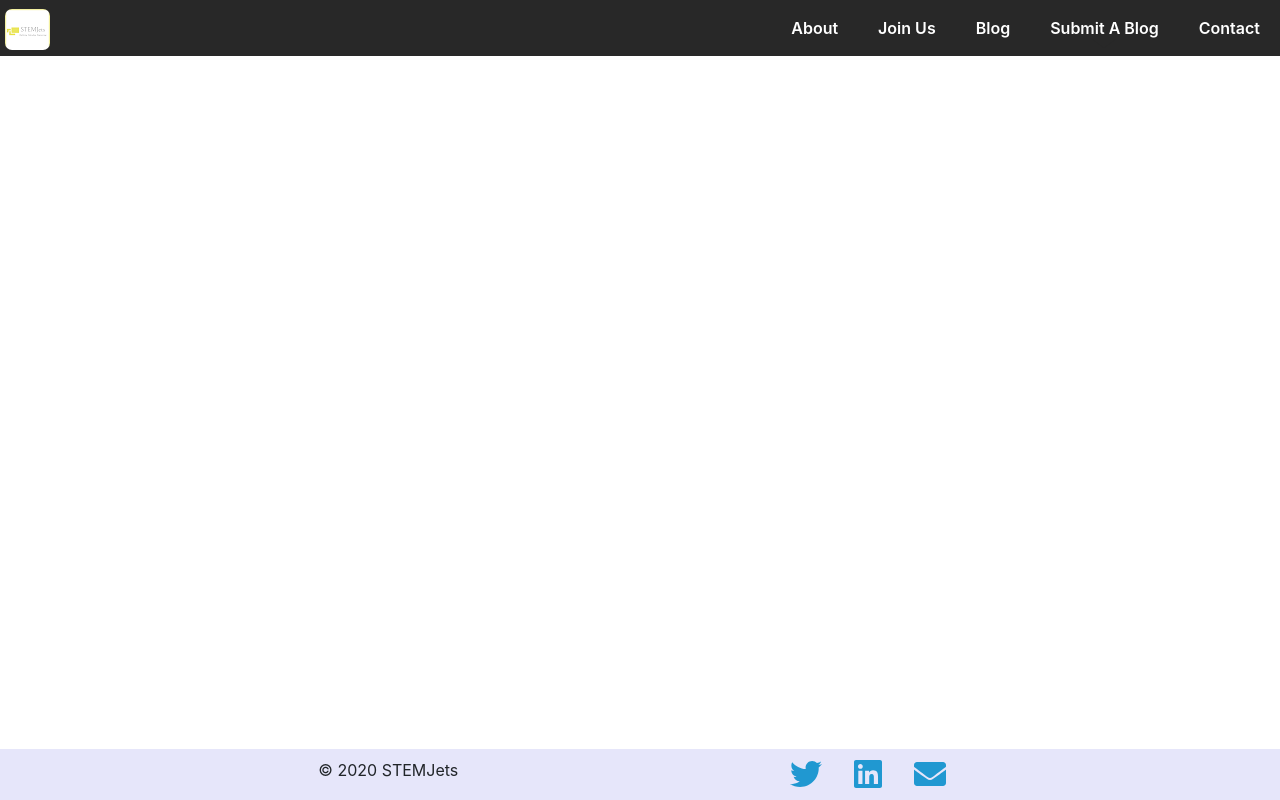
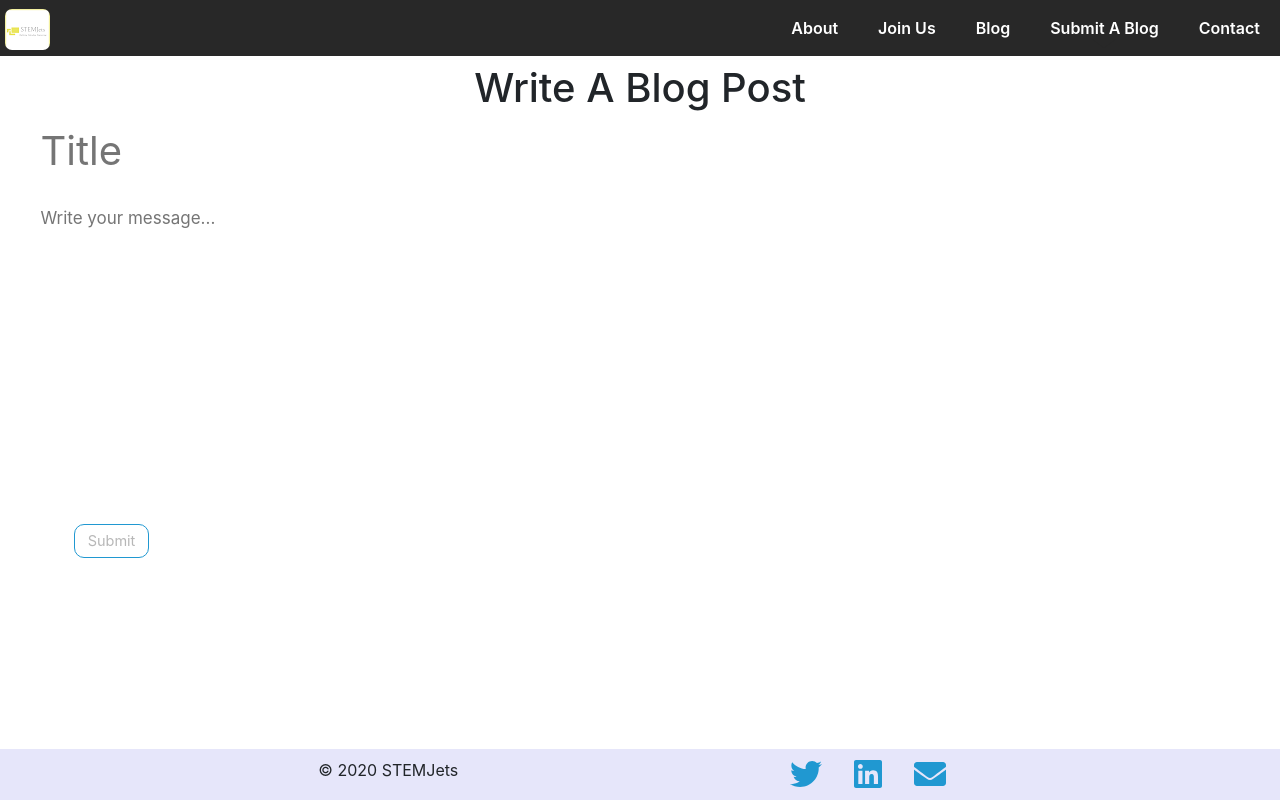
Before and after one commit to Martins-O-U/Stemjet-netlify, a React (Create React App) app: page /submitblog in a window 1280 px wide. Built offline with nearby package versions, Linux system fonts and the light colour scheme.

Commit message:
Added submit blog page

```diff
--- a/src/App.js
+++ b/src/App.js
@@ -8,6 +8,7 @@ import Footer from './Components/FooterNav';
 import Navbar from './Components/Navbar';
 import Blogpage from './Components/Blogpage';
 import SingleBlog from './Components/Singleblog';
+import SubmitBlog from './Components/SubmitBlog';
 
 
 
@@ -20,6 +21,7 @@ function App() {
       <Route path="/join" component={JoinUs} />
       <Route path="/blog" component={Blogpage} />
       <Route path="/singleblog/:id" component={SingleBlog} />
+      <Route path="/submitblog" component={SubmitBlog} />
       <Footer />
     </div>
   );
--- a/src/Components/Singleblog.jsx
+++ b/src/Components/Singleblog.jsx
@@ -21,7 +21,7 @@ const SingleBlog = (props) => {
 
     }, [props.match.params.id]);
 
-    return singleblog.length === 0 ? (
+    return singleblog === {} ? (
         <StyledDivTemp>
             <Spinner color="primary" />
         </StyledDivTemp>
--- /dev/null
+++ b/src/Components/SubmitBlog.jsx
@@ -0,0 +1,197 @@
+import React, { useState } from "react";
+import styled from "styled-components";
+import axios from "axios";
+import { Alert } from "reactstrap";
+
+
+function SubmitBlog(props) {
+    const information = {
+        title: '',
+        body: '',
+    }
+
+    const [words, setWords] = useState(information)
+    const [button, setButton] = useState(true)
+    const [submitAction, setsubmitAction] = useState(false)
+
+
+    const handleChange = (event) => {
+        event.persist();
+        setWords({
+            ...words,
+            [event.target.name]: event.target.value
+        })
+        if (words.title.length && words.body.length === 0) {
+            setButton(true)
+        } else {
+            setButton(false)
+        }
+
+    };
+    const switchPage = () => {
+        setTimeout(() => {
+            props.history.push('/blog')
+        }, 1000);
+    }
+
+    const handleSubmit = (e) => {
+        e.preventDefault();
+        setsubmitAction(!submitAction)
+        axios
+            .post("https://stem-jet-db.herokuapp.com/api/blogs/", words)
+            .then(res => {
+                switchPage()
+            })
+            .catch(error => {
+                console.log(error.message)
+            })
+    };
+    return (
+        <StyledDivSubmit>
+            <h1>Write A Blog Post</h1>
+            <div className={`${submitAction ? 'show' : 'hide'}`}>
+                <Alert color="success">
+                    Submitting your blog post...!
+                </Alert>
+            </div>
+            <form onSubmit={handleSubmit}>
+                <label htmlFor="title">
+                    <input id="title" type="text" placeholder="Title" onChange={handleChange} name="title" value={words.title} autoFocus required />
+                </label>
+
+                <label htmlFor="story">
+                    <textarea placeholder="Write your message..." onChange={handleChange} name="body" value={words.body} required />
+                </label>
+                <div className="btn-field">
+                    <button type="submit" className="submit hvr-radial-out" disabled={button}>Submit</button>
+                </div>
+            </form>
+
+        </StyledDivSubmit>
+    )
+}
+export default SubmitBlog;
+
+const StyledDivSubmit = styled.div`
+    margin: 5% 3%;
+
+    .hide{
+        display: none;
+    }
+    .show{
+        display: block;
+    }
+
+    label {
+        display: flex;
+        flex-direction: column;
+        width: 100%;
+        margin-bottom: 1.3rem;
+
+        input {
+            outline: none;
+            border: none;
+            font-size: 40px;
+            background: transparent;
+            width: 93%;
+
+            &::-webkit-input-placeholder { /* Chrome/Opera/Safari */
+                font-size: 40px;
+            }
+            &::-moz-placeholder { /* Firefox 19+ */
+                font-size: 40px;
+
+            }
+            &:-ms-input-placeholder { /* IE 10+ */
+                font-size: 40px;
+
+            }
+            &:-moz-placeholder { /* Firefox 18- */
+                font-size: 40px;
+
+            }
+        }
+
+        textarea {
+            outline: none;
+            border: none;
+            resize: none;
+            font-size: 17px;
+            background: transparent;
+            line-height: 1.58;
+            width: 93%;
+            height: 300px;
+
+            &::-webkit-input-placeholder { /* Chrome/Opera/Safari */
+                font-size: 17px;
+            }
+            &::-moz-placeholder { /* Firefox 19+ */
+                font-size: 17px;
+            }
+            &:-ms-input-placeholder { /* IE 10+ */
+                font-size: 17px;
+            }
+            &:-moz-placeholder { /* Firefox 18- */
+                font-size: 17px;
+            }
+        }
+    }
+    .submit{
+    width: 75px;
+    border-radius: 5px;
+    padding: 5px 4px;
+    cursor: pointer;
+    border: 1px solid #2098d1;
+    border-radius: 10px;
+    font-size: 14.5px;
+    }
+    .btn-field{
+    text-align: left;
+    margin-left: 3%;
+    margin-bottom: 3%;
+    }
+    .hvr-radial-out {
+    display: inline-block;
+    vertical-align: middle;
+    -webkit-transform: perspective(1px) translateZ(0);
+    transform: perspective(1px) translateZ(0);
+    box-shadow: 0 0 1px rgba(0, 0, 0, 0);
+    position: relative;
+    overflow: hidden;
+    background: white;
+    -webkit-transition-property: color;
+    transition-property: color;
+    -webkit-transition-duration: 0.3s;
+    transition-duration: 0.3s;
+    }
+    .hvr-radial-out:before {
+    content: "";
+    position: absolute;
+    z-index: -1;
+    top: 0;
+    left: 0;
+    right: 0;
+    bottom: 0;
+    background: #2098d1;
+    border-radius: 100%;
+    -webkit-transform: scale(0);
+    transform: scale(0);
+    -webkit-transition-property: transform;
+    transition-property: transform;
+    -webkit-transition-duration: 0.5s;
+    transition-duration: 0.5s;
+    -webkit-transition-timing-function: ease-out;
+    transition-timing-function: ease-out;
+    }
+    .hvr-radial-out:hover,
+    .hvr-radial-out:focus,
+    .hvr-radial-out:active {
+    color: white;
+    }
+    .hvr-radial-out:hover:before,
+    .hvr-radial-out:focus:before,
+    .hvr-radial-out:active:before {
+    -webkit-transform: scale(2);
+    transform: scale(2);
+    }
+`;
```
Also changed, not shown: src/Components/Navbar.jsx (indentation only).
